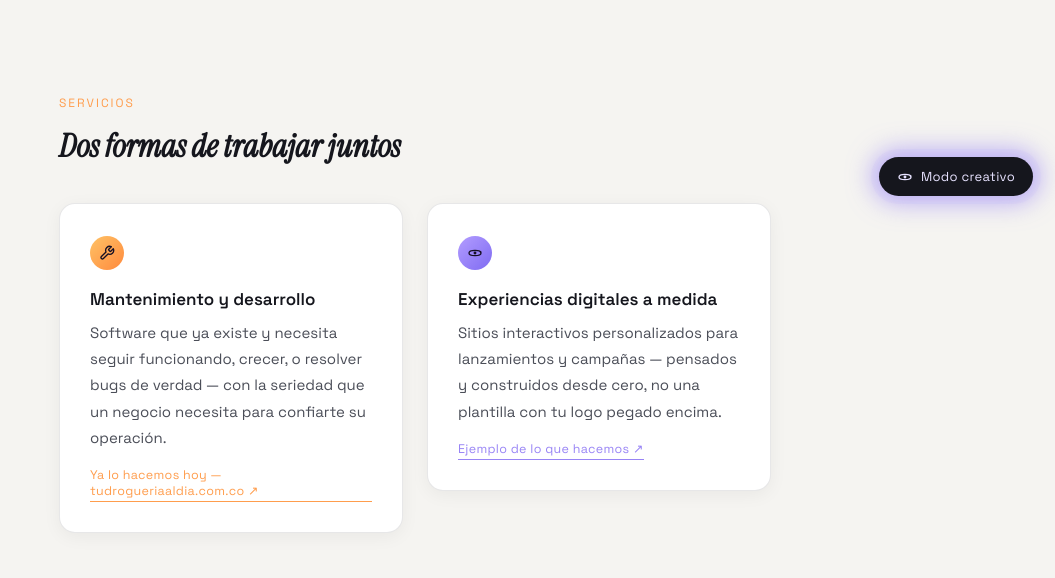
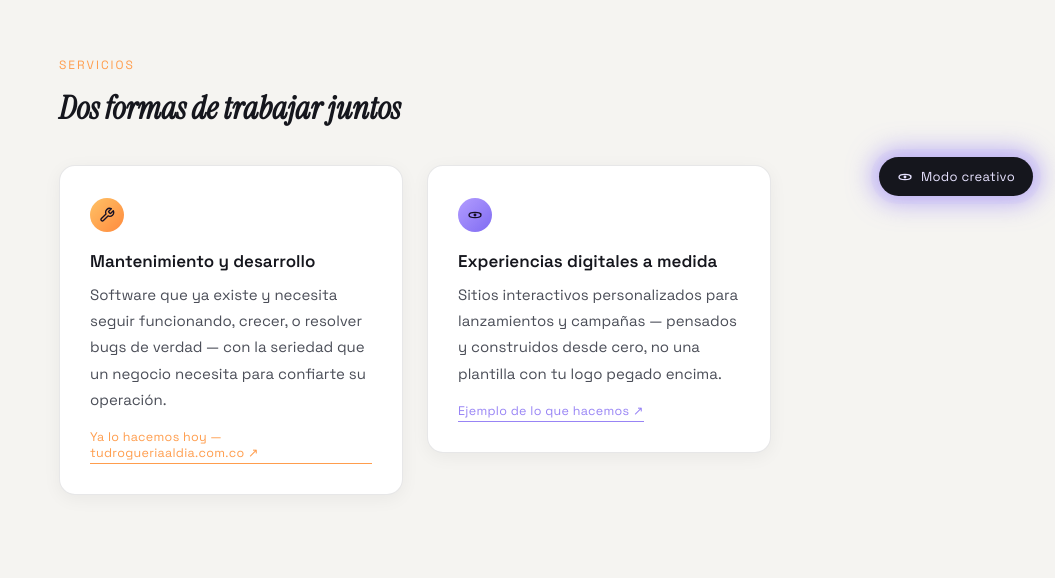
Before and after one commit to CHPaez/devlov, a React (Vite) app: page / in a window 1280 px wide. Shown: the part 582-1160 px from the top of the page, without its empty margins (225-1280 px from the left). Built offline with nearby package versions, Linux system fonts and the light colour scheme.

Commit message:
fix: centra tarjetas de servicios al navegar desde el menu

```diff
--- a/src/components/CreativeLanding.tsx
+++ b/src/components/CreativeLanding.tsx
@@ -121,7 +121,7 @@ export function CreativeLanding({ onExitDark }: CreativeLandingProps) {
       {/* Servicios */}
       <section
         id="servicios"
-        style={{ ...sectionStyle, minHeight: '100vh', display: 'flex', flexDirection: 'column', justifyContent: 'center' }}
+        style={{ ...sectionStyle, minHeight: 'calc(100vh - 76px)', display: 'flex', flexDirection: 'column', justifyContent: 'center' }}
       >
         <Reveal>
           <div style={eyebrowStyle}>Servicios</div>
--- a/src/components/LightLanding.tsx
+++ b/src/components/LightLanding.tsx
@@ -132,7 +132,10 @@ export function LightLanding({ onEnterDark }: LightLandingProps) {
       </section>
 
       {/* Servicios */}
-      <section id="servicios" style={{ ...sectionStyle, minHeight: '100vh', display: 'flex', flexDirection: 'column', justifyContent: 'center' }}>
+      <section
+        id="servicios"
+        style={{ ...sectionStyle, minHeight: 'calc(100vh - 76px)', display: 'flex', flexDirection: 'column', justifyContent: 'center' }}
+      >
         <Reveal>
           <div style={eyebrowStyle}>Servicios</div>
           <h2 style={h2Style}>Dos formas de trabajar juntos</h2>
```
